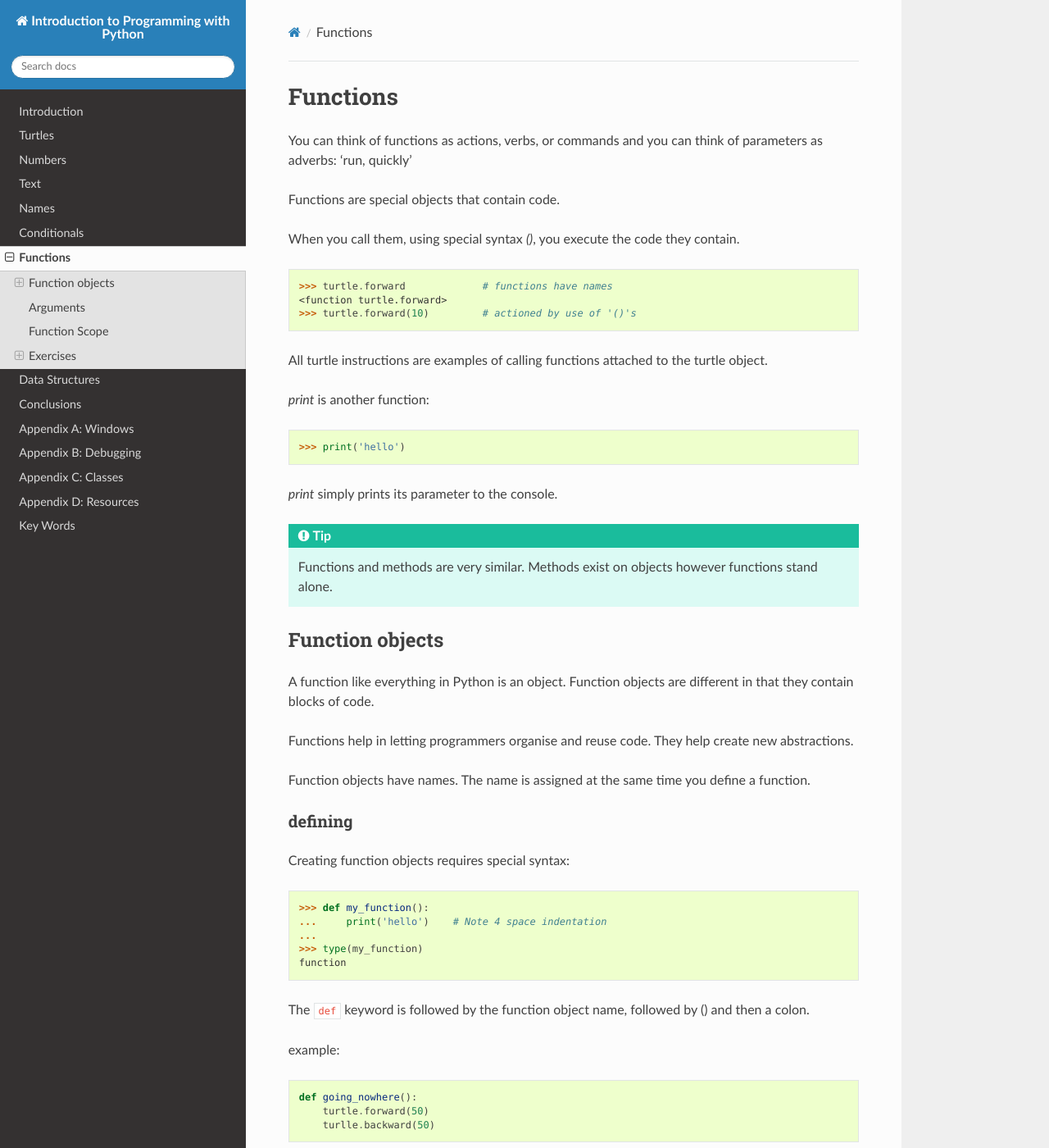
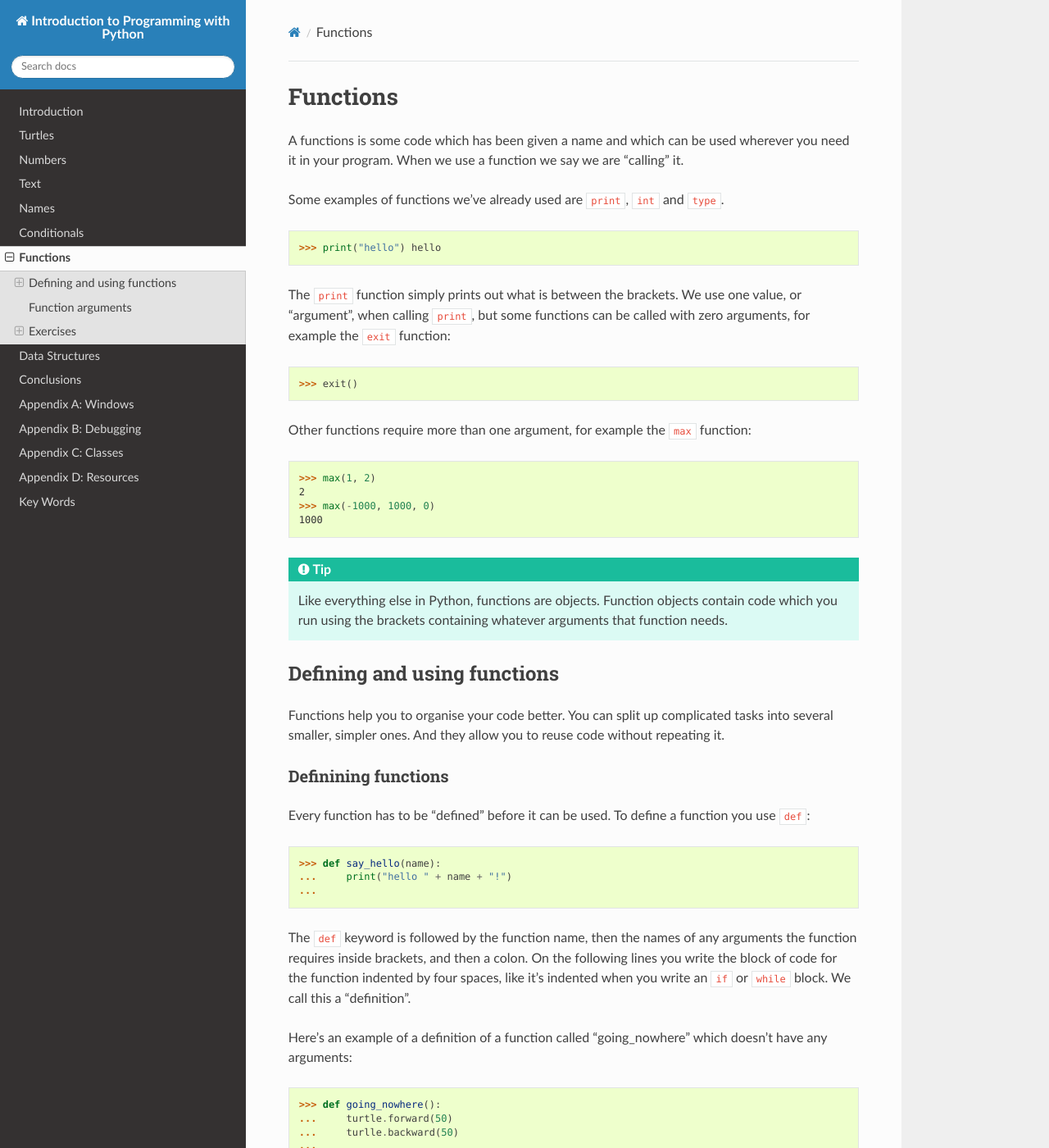
Before and after one commit to gu-lseg/intro-to-programming, a Sphinx documentation site: the page built from source/functions.rst, in a window 1280 px wide and 1400 px high. Shown: the whole window at 82% size. Built offline with Sphinx 7.4.7 and the Read the Docs theme 2.0.0, drawn with Linux system fonts in a browser that asks for light colours; pages that are not in the unit, such as notebooks, are missing from menus; some of the changed text lies outside the part shown.

Commit message:
Review functions

```diff
--- a/source/functions.rst
+++ b/source/functions.rst
@@ -1,191 +1,186 @@
 Functions
 *********
 
-You can think of functions as actions, verbs, or commands
-and you can think of parameters as adverbs: 'run, quickly'
+A functions is some code which has been given a name and which can be used
+wherever you need it in your program. When we use a function we say we are
+"calling" it.
 
-Functions are special objects that contain code.
+Some examples of functions we've already used are ``print``, ``int`` and
+``type``.
 
-When you call them, using special syntax `()`, you execute the
-code they contain.
+    >>> print("hello") hello
 
-::
+The ``print`` function simply prints out what is between the brackets. We use
+one value, or "argument", when calling ``print``, but some functions can be
+called with zero arguments, for example the ``exit`` function:
 
-    >>> turtle.forward             # functions have names
-    <function turtle.forward>
-    >>> turtle.forward(10)         # actioned by use of '()'s
+    >>> exit()
 
+Other functions require more than one argument, for example the ``max``
+function:
 
-All turtle instructions are examples of calling functions attached
-to the turtle object.
-
-`print` is another function::
-
-    >>> print('hello')
-
-`print` simply prints its parameter to the console.
+    >>> max(1, 2)
+    2
+    >>> max(-1000, 1000, 0)
+    1000
 
 .. tip::
 
-    Functions and methods are very similar.
-    Methods exist on objects however functions stand alone.
+   Like everything else in Python, functions are objects. Function objects
+   contain code which you run using the brackets containing whatever arguments
+   that function needs.
 
 
-Function objects
-================
+Defining and using functions
+============================
 
-A function like everything in Python is an object. Function objects are different in that they contain blocks of code.
+Functions help you to organise your code better. You can split up complicated
+tasks into several smaller, simpler ones. And they allow you to reuse code
+without repeating it.
 
-Functions help in letting programmers organise and reuse code. They help create new abstractions.
+Definining functions
+--------------------
 
-Function objects have names. The name is assigned at the same time you define a function.
+Every function has to be "defined" before it can be used. To define a function
+you use ``def``:
 
-defining
---------
+    >>> def say_hello(name):
+    ...     print("hello " + name + "!")
+    ...
 
-Creating function objects requires special syntax::
+The ``def`` keyword is followed by the function name, then the names of any
+arguments the function requires inside brackets, and then a colon. On the
+following lines you write the block of code for the function indented by four
+spaces, like it's indented when you write an ``if`` or ``while`` block. We call
+this a "definition".
 
-    >>> def my_function():
-    ...     print('hello')    # Note 4 space indentation
+Here's an example of a definition of a function called "going_nowhere" which
+doesn't have any arguments:
+
+    >>> def going_nowhere():
+    ...     turtle.forward(50)
+    ...     turlle.backward(50)
     ...
-    >>> type(my_function)
-    function
-
-The ``def`` keyword is followed by the function object name, followed by () and then a colon.
-
-example::
-
-    def going_nowhere():
-        turtle.forward(50)
-        turlle.backward(50)
-
-Note:
-
-* The body of a function is the following block of code.
-* A block is defined by a colon, and one or more indented lines.
-* The indents are 4 spaces. The block ends on the first non indented line. (Take care to use spaces and not tabs for indenting)
-
-Usage
------
-
-We 'call' functions by adding `()` at the end of their names.
-This is syntax unique to functions. It means action the function objects' code block.
-
-
-IndentationError
-----------------
-
-Indentation is the number of spaces from the left hand side. In python it defines blocks of code.
-
-If you get this kind of error::
-
-    >>> def awef():
-    ... print('hi')
-      File "<stdin>", line 2
-        print('hi')
-            ^
-    IndentationError: expected an indented block
-
-It simply means the indentation wrong. Here the programmer has
-forgotten to add 4 spaces on the new line after the colon.
-
-
-Arguments
-=========
-
-We saw names generalise code and eases code reuse. This is also true of functions that take arguments.
-
-Compare this function without arguments::
-
-    def draw_right_angle():
-        turtle.forward(10)
-        turtle.left(90)
-        turtle.forward(10)
-
-to this one with arguments::
-
-    def draw_right_angle(length):
-        turtle.forward(length)
-        turtle.left(90)
-        turtle.forward(length)
-
-The second function is more flexible. It can be used to move by any length.
-
-The argument acts as a *variable* only defined inside the function's code block.
-
-Functions can have many arguments::
-
-    def move_diagonally(angle, length):
-        turtle.left(angle)
-        turtle.forward(length)
-
-
-Function Scope
-==============
-
-We have seen two ways to add to a given namespace:
-
-1. An assignment statement adds a name that references an object.
-2. A function definition associates a name with an object of type function.
-
-Functions however create a namespace for the code it contains.
-
-We will use pythontutor to exercise visualising program execution.
-
-|py-function-ns|
-
-.. |py-function-ns| raw:: html
-
-    <iframe width="800" height="500" frameborder="0" src="http://pythontutor.com/iframe-embed.html#code=x+%3D+1%0Ay+%3D+2%0Asuccess+%3D+'works'%0Afailure+%3D+'broken'%0A%0Adef+inc(p)%3A%0A++++incremented+%3D+p+%2B+1%0A++++return+incremented%0A%0Adef+print_result(result)%3A%0A++++if+result%3A%0A++++++++print(success)%0A++++else%3A%0A++++++++print(failure)%0A%0Ainc_x+%3D+inc(x)%0Aprint_result(inc_x+%3D%3D+y)%0A&origin=opt-frontend.js&cumulative=false&heapPrimitives=false&drawParentPointers=false&textReferences=false&showOnlyOutputs=false&py=2&rawInputLstJSON=%5B%5D&curInstr=0&codeDivWidth=350&codeDivHeight=400"> </iframe>
-
-Step through each line of code in the browser.
-
-Notice that when execution enters a function, a new 'frame' is
-created.
-
-The interpreter creates a new namespace associated with this frame. It is
-isolated from the 'parent' frame's namespace. This namespace is emtpy unless
-parameters are passed.
 
 .. tip::
 
-    A namespace and a frame are different objects. For the purpose of this course
-    however think of them as the same.
+   It's important to indent the code in a function definition by four spaces. If
+   you don't you'll see an error saying:
 
+   ``IndentationError: expected an indented block``
+
+Using functions
+---------------
+
+Once you've defined a function you can use, or "call", it as many times as you
+need it by putting the function name followed by the brackets containing the
+arguments the function requires.
+
+    >>> say_hello("Barry")
+    hello Barry!
+    >>> say_hello("Paul")
+    hello Paul!
+    >>> s_club_7 = ["Rachel", "Jo", "Bradley", "Tina", "Jon", "Hannah", "Paul"]
+    >>> for person in s_club_7:
+    ...     say_hello(person)
+    ...
+    hello Rachel!
+    hello Jo!
+    hello Bradley!
+    hello Tina!
+    hello Jon!
+    hello Hannah!
+    hello Paul!
+    >>> going_nowhere()
+    >>> exit()
+
+Function arguments
+==================
+
+Function arguments make functions more flexible and useful. For example compare
+this function for drawing a square without arguments::
+
+    def draw_100_by_100_square():
+        for _ in range(4):
+	    turtle.forward(100)
+            turtle.left(90)
+
+to this one with an argument called "size"::
+
+    def draw_square(size):
+        for _ in range(4):
+	    turtle.forward(size)
+            turtle.left(90)
+
+The second function is more flexible; it can be used to draw a square of any
+size. Here are some more examples of functions with arguments::
+
+    def left_diagonal(angle, length):
+        turtle.left(angle)
+	turtle.forward(length)
+        turtle.right(angle) # stay facing in the same direction
+
+    def draw_polygon(side_length, sides):
+        for _ in range(sides):
+            turtle.forward(side_length)
+	    turtle.left(360.0/sides)
+
+.. tip::
+
+   See what happens if you define a function with and argument which has the
+   same name as a variable in your program.
+
+       >>> name = "Miss Moneypenny"
+       >>> def witty_comeback(name):
+       ...     print("Do you expect me to talk?")
+       ...     print("No " + name + ", I expect you to die!")
+       ...
+       >>> witty_comeback("Mr Bond")
+       Do you expect me to talk?
+       No ??? I expect you to die!
 
 Exercises
 =========
 
+Shapes
+------
 
-Shapes with Arguments
----------------------
-
-Reopen ``shapes.py`` and define every shape as a function with sensible arguments.
-
-Consider whether this make the code more modular, readable, reusable and general?
-
-House
------
-
-Refactor (rewrite) your house code as a function that uses two other functions.
+1. Open your "shapes.py" file and define every shape as a function with
+   arguments.
+2. Write a simple program which uses your new functions to check that they work.
+3. Rewrite your program for drawing a house using your shape functions.
 
 
-Conversion Programs
--------------------
+Conversions
+-----------
 
-This exercise assumes you have completed the `about_functions` koans.
+4. Write a function called ``celsius_to_fahrenheit`` which has one argument and
+   convert a temperature in degrees celsius into the equivalent in degrees
+   fahrenheit
 
-For each conversion function you completed in the Koans, write a simple command
-line program that prompts the user for input and returns the result.
+   .. tip:: Check Wikipedia to find out how to do this conversion --
+            https://en.wikipedia.org/wiki/Fahrenheit#Definition_and_conversions
 
-For example with the function convert_to_miles, create a file named
-`convert_miles_to_kilometers.py` and put your code in there.
+5. (Extension) Create a new program called "currency_converter.py" and copy the
+   following code into it::
 
-Expect users to be able to run this kind of dialog::
+     import urllib2 import json
 
-    > python convert_miles_to_kilometers.py         # user runs program
-    Please enter miles to convert: 34               # user enters 34
-    34 miles corresponds to about 54.4 kilometers
-    >
+     def get_conversion_rate(base, to):
+         response = urllib2.urlopen("http://api.fixer.io/latest?base=" + base + "&symbols=" + to)
+	 data = json.loads(response.read())
+	 return data["rates"][to]
 
-Do the same for celsius to farenheit.
+   This defines a function called ``get_conversion_rates`` which fetches the
+   current exchange rate between two currencies from the Internet. For example::
+
+     >>> get_conversion_rate("USD", "GBP")
+     0.751
+
+   Your task is to make the currency_converter.py program work like this::
+
+     $ python currency_converter.py
+     What currency do you want to convert from? USD
+     What currency do you want to convert to? GBP
+     How much do you want to convert? 100
+     100 USD = 75.1 GBP (exhange rate of 0.751)
```
